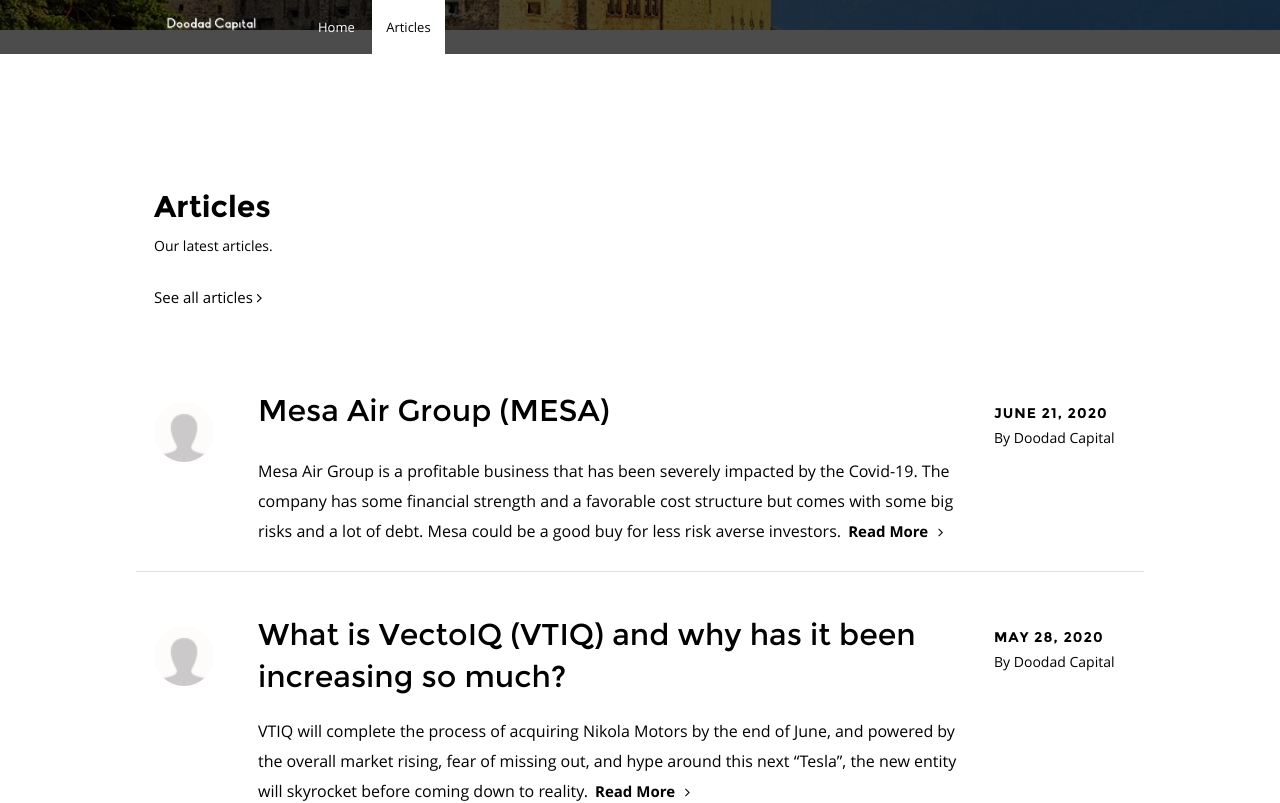
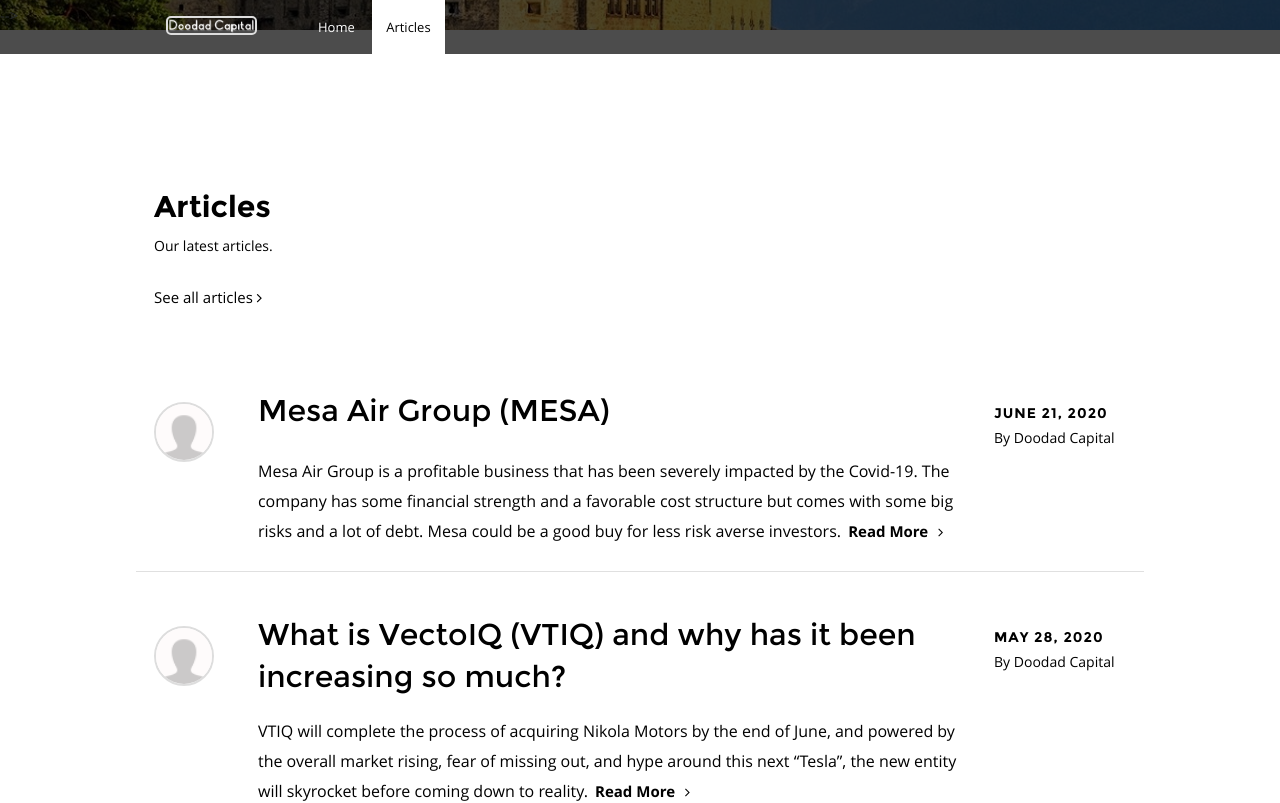
Before and after one commit to rahulshahaha/doodadCapital, a plain HTML site: page index.html in a window 1280 px wide. Shown: the top 803 px of the page. Drawn offline with nearby package versions, Linux system fonts and the light colour scheme; some packages are replaced by stand-ins of ours; a script that the page names is missing.

Commit message:
Update layout.css

```diff
--- a/css/layout.css
+++ b/css/layout.css
@@ -1666,6 +1666,8 @@ img{
    margin-left: auto;
    margin-right: auto;
    width: 100%;
+   border: 2px solid #ddd;
+   border-radius: 5px;
 }
 
 
```
